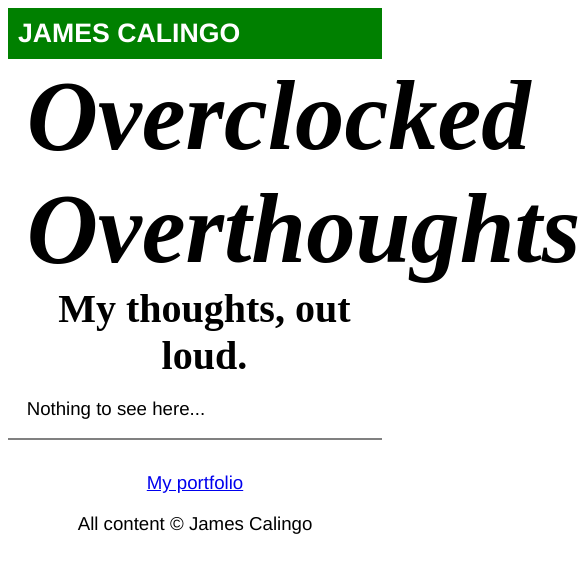
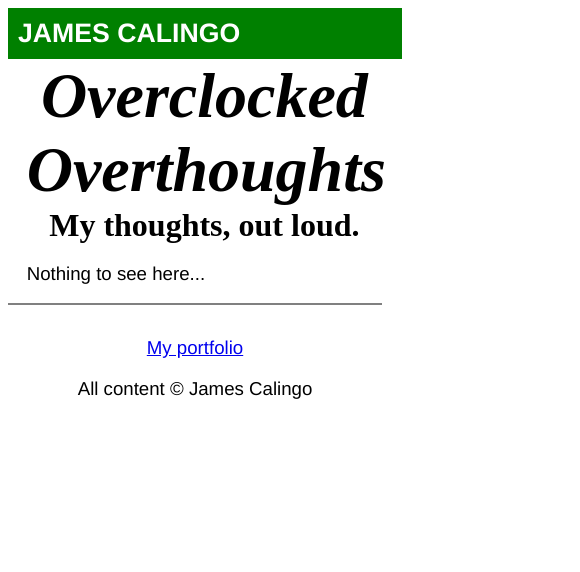
Before and after one commit to JamesCalingo/blog, a Next.js app: page / in a window 390 px wide. Shown: the top 572 px of the page, 580 px wide, since content can reach past the window. Built offline with nearby package versions, Linux system fonts and the light colour scheme; a web font is replaced by a local one.

Commit message:
Font fixes for mobile

```diff
--- a/styles/globals.css
+++ b/styles/globals.css
@@ -12,6 +12,7 @@ header {
   font-size: 20pt;
   margin: 0;
   padding: 10px;
+  width: 100%;
 }
 
 main {
@@ -82,3 +83,12 @@ code {
   list-style: none;
   border-bottom: 2px dashed black
 }
+
+@media only screen and (max-width: 1000px) {
+#blog_title {
+  font-size: 48pt;
+}
+#blog_tag {
+  font-size: 24pt;
+}
+}
```
